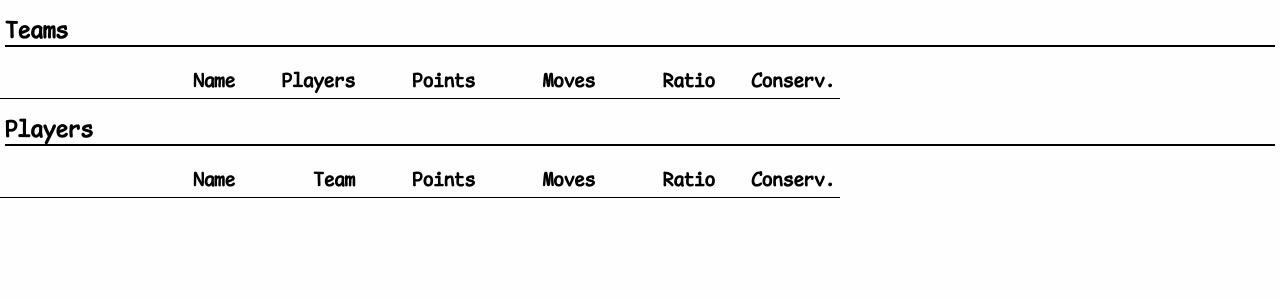
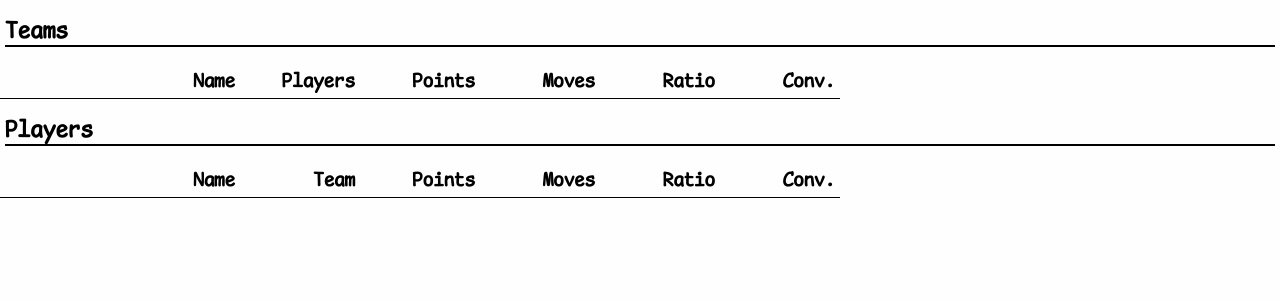
Before and after one commit to manuel-io/marbles, a Flask app: page /ranking in a window 1280 px wide. Shown: the top 300 px of the page. Run offline with Flask 2, Linux system fonts and the light colour scheme; data that the repository does not hold is empty; some libraries are stand-ins or nearby versions.

Commit message:
Fix typo

```diff
--- a/templates/ranking.html
+++ b/templates/ranking.html
@@ -55,7 +55,7 @@
               <td>Points</td>
               <td>Moves</td>
               <td>Ratio</td>
-              <td>Conserv.</td>
+              <td>Conv.</td>
             </tr>
           </thead>
           <tbody>
@@ -89,7 +89,7 @@
               <td>Points</td>
               <td>Moves</td>
               <td>Ratio</td>
-              <td>Conserv.</td>
+              <td>Conv.</td>
             </tr>
           </thead>
           <tbody>
```
